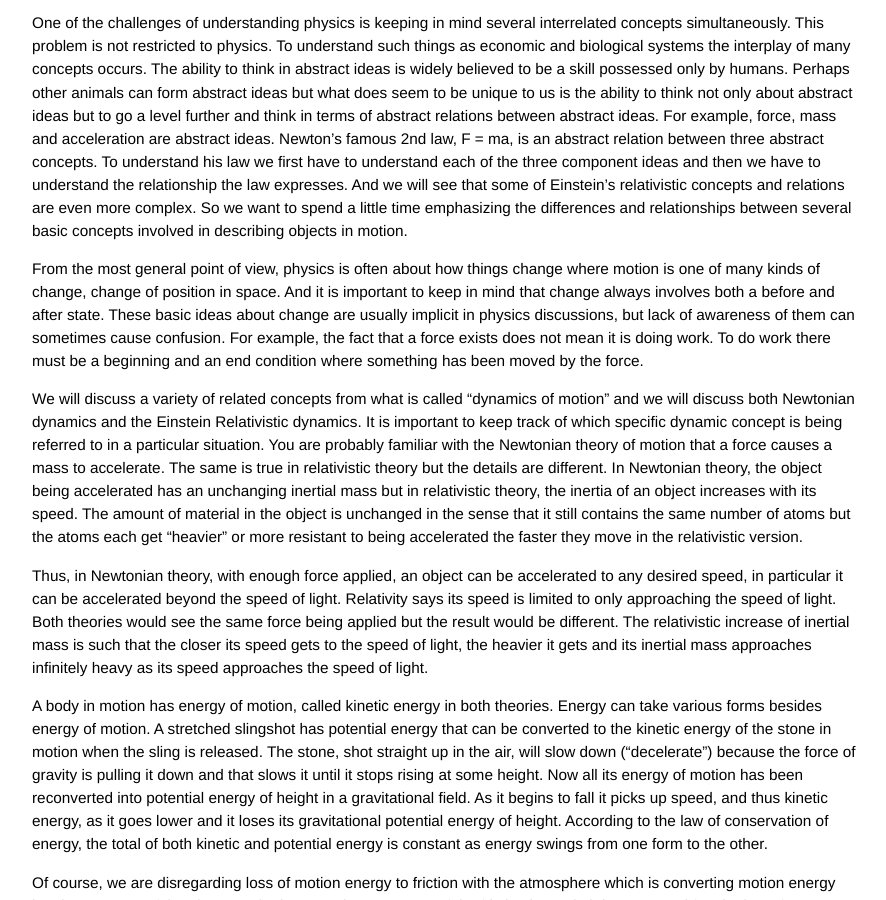
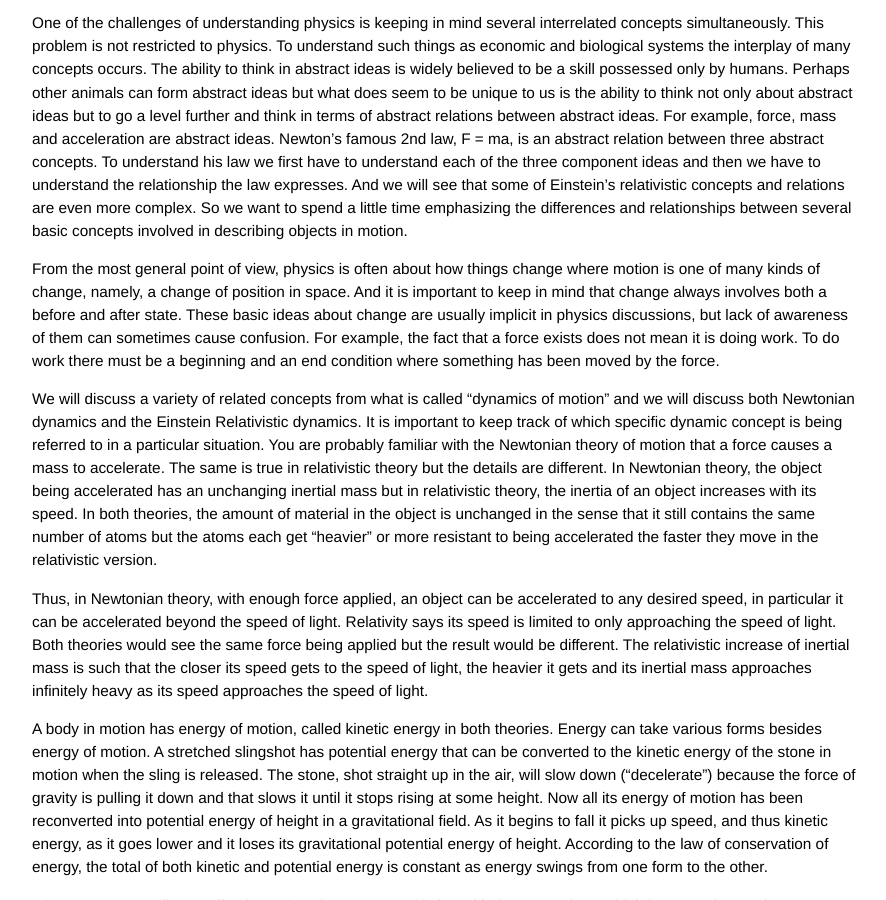
Before and after one commit to grbfacet/facet, a Jekyll site: the page built from relativity-tutorial.md, in a window 1280 px wide and 900 px high, scrolled down 1156 px. Shown: the whole window, without its empty margins (193-1079 px from the left). Built offline with Jekyll 4.4.1, drawn with Linux system fonts in a browser that asks for light colours.

Commit message:
Update relativity-tutorial.md

```diff
--- a/relativity-tutorial.md
+++ b/relativity-tutorial.md
@@ -28,9 +28,9 @@
 
 One of the challenges of understanding physics is keeping in mind several interrelated concepts simultaneously. This problem is not restricted to physics. To understand such things as economic and biological systems the interplay of many concepts occurs. The ability to think in abstract ideas is widely believed to be a skill possessed only by humans. Perhaps other animals can form abstract ideas but what does seem to be unique to us is the ability to think not only about abstract ideas but to go a level further and think in terms of abstract relations between abstract ideas. For example, force, mass and acceleration are abstract ideas. Newton’s famous 2nd law, F = ma, is an abstract relation between three abstract concepts. To understand his law we first have to understand each of the three component ideas and then we have to understand the relationship the law expresses. And we will see that some of Einstein’s relativistic concepts and relations are even more complex. So we want to spend a little time emphasizing the differences and relationships between several basic concepts involved in describing objects in motion.
 
-From the most general point of view, physics is often about how things change where motion is one of many kinds of change, change of position in space. And it is important to keep in mind that change always involves both a before and after state. These basic ideas about change are usually implicit in physics discussions, but lack of awareness of them can sometimes cause confusion. For example, the fact that a force exists does not mean it is doing work. To do work there must be a beginning and an end condition where something has been moved by the force.
+From the most general point of view, physics is often about how things change where motion is one of many kinds of change, namely, a change of position in space. And it is important to keep in mind that change always involves both a before and after state. These basic ideas about change are usually implicit in physics discussions, but lack of awareness of them can sometimes cause confusion. For example, the fact that a force exists does not mean it is doing work. To do work there must be a beginning and an end condition where something has been moved by the force.
 
-We will discuss a variety of related concepts from what is called "dynamics of motion" and we will discuss both Newtonian dynamics and the Einstein Relativistic dynamics. It is important to keep track of which specific dynamic concept is being referred to in a particular situation. You are probably familiar with the Newtonian theory of motion that a force causes a mass to accelerate. The same is true in relativistic theory but the details are different. In Newtonian theory, the object being accelerated has an unchanging inertial mass but in relativistic theory, the inertia of an object increases with its speed. The amount of material in the object is unchanged in the sense that it still contains the same number of atoms but the atoms each get “heavier” or more resistant to being accelerated the faster they move in the relativistic version.
+We will discuss a variety of related concepts from what is called "dynamics of motion" and we will discuss both Newtonian dynamics and the Einstein Relativistic dynamics. It is important to keep track of which specific dynamic concept is being referred to in a particular situation. You are probably familiar with the Newtonian theory of motion that a force causes a mass to accelerate. The same is true in relativistic theory but the details are different. In Newtonian theory, the object being accelerated has an unchanging inertial mass but in relativistic theory, the inertia of an object increases with its speed. In both theories, the amount of material in the object is unchanged in the sense that it still contains the same number of atoms but the atoms each get “heavier” or more resistant to being accelerated the faster they move in the relativistic version.
 
 Thus, in Newtonian theory, with enough force applied, an object can be accelerated to any desired speed, in particular it can be accelerated beyond the speed of light. Relativity says its speed is limited to only approaching the speed of light. Both theories would see the same force being applied but the result would be different. The relativistic increase of inertial mass is such that the closer its speed gets to the speed of light, the heavier it gets and its inertial mass approaches infinitely heavy as its speed approaches the speed of light.
 
```
